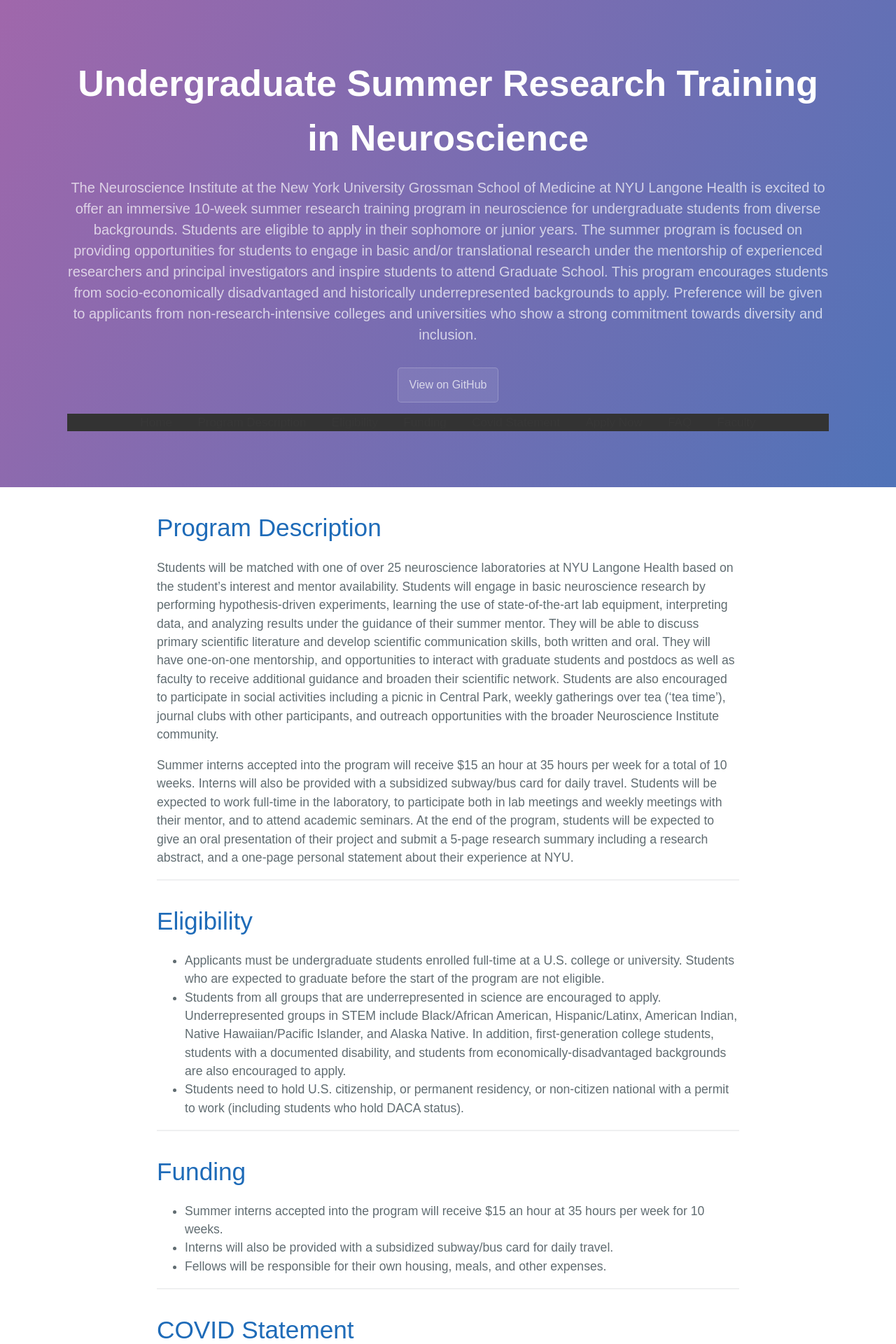
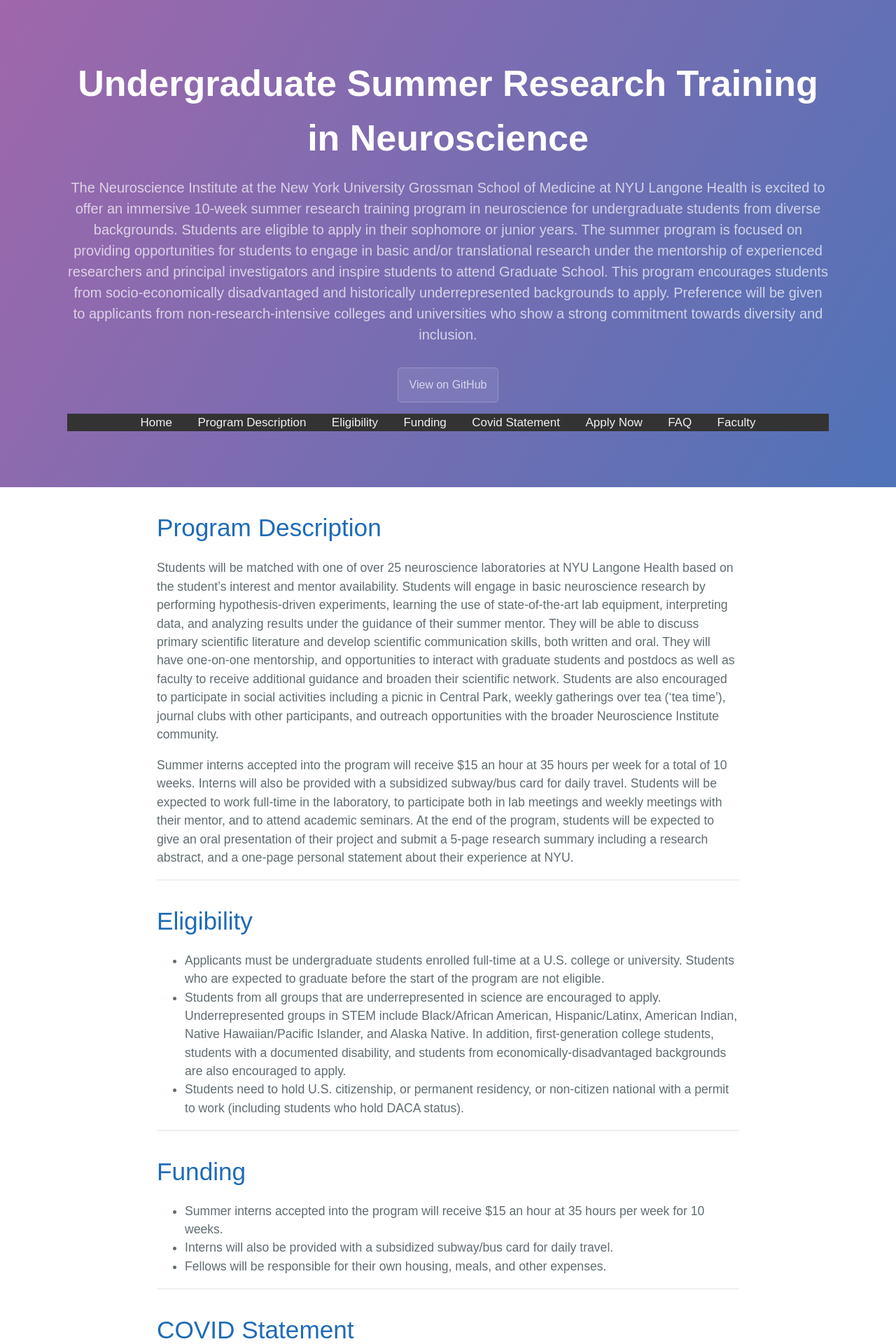
Before and after one commit to NICDIundergrad/SummerUndergradProgramWeb, a Jekyll site: the page built from index.md, in a window 1280 px wide. Shown: the top 1920 px of the page at 70% size. Built offline with Jekyll 4.4.1, drawn with Linux system fonts in a browser that asks for light colours; our own code applies the rules of GitHub Pages for plain Markdown files.

Commit message:
Update nav.html

```diff
--- a/_includes/nav.html
+++ b/_includes/nav.html
@@ -15,7 +15,7 @@ body {
 
 .topnav a {
   float: center;
-  color: rgba(255, 255, 255, 0.02);
+  color: #f2f2f2;
   text-align: center;
   padding: 14px 16px;
   text-decoration: none;
@@ -23,7 +23,7 @@ body {
 }
 
 .topnav a:hover {
-  background-color: #ddd;
+  background-color: rgba(255, 255, 255, 0.02);
   color: black;
 }
 
```
